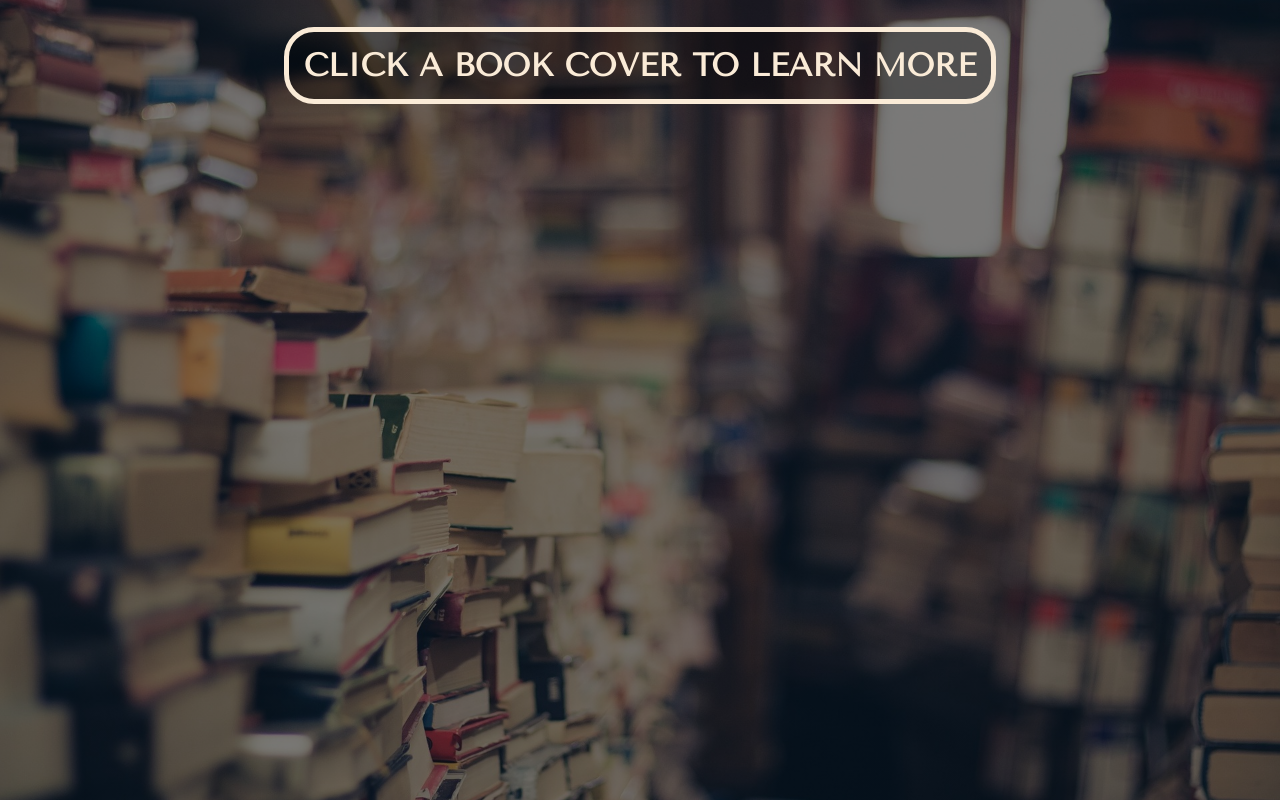
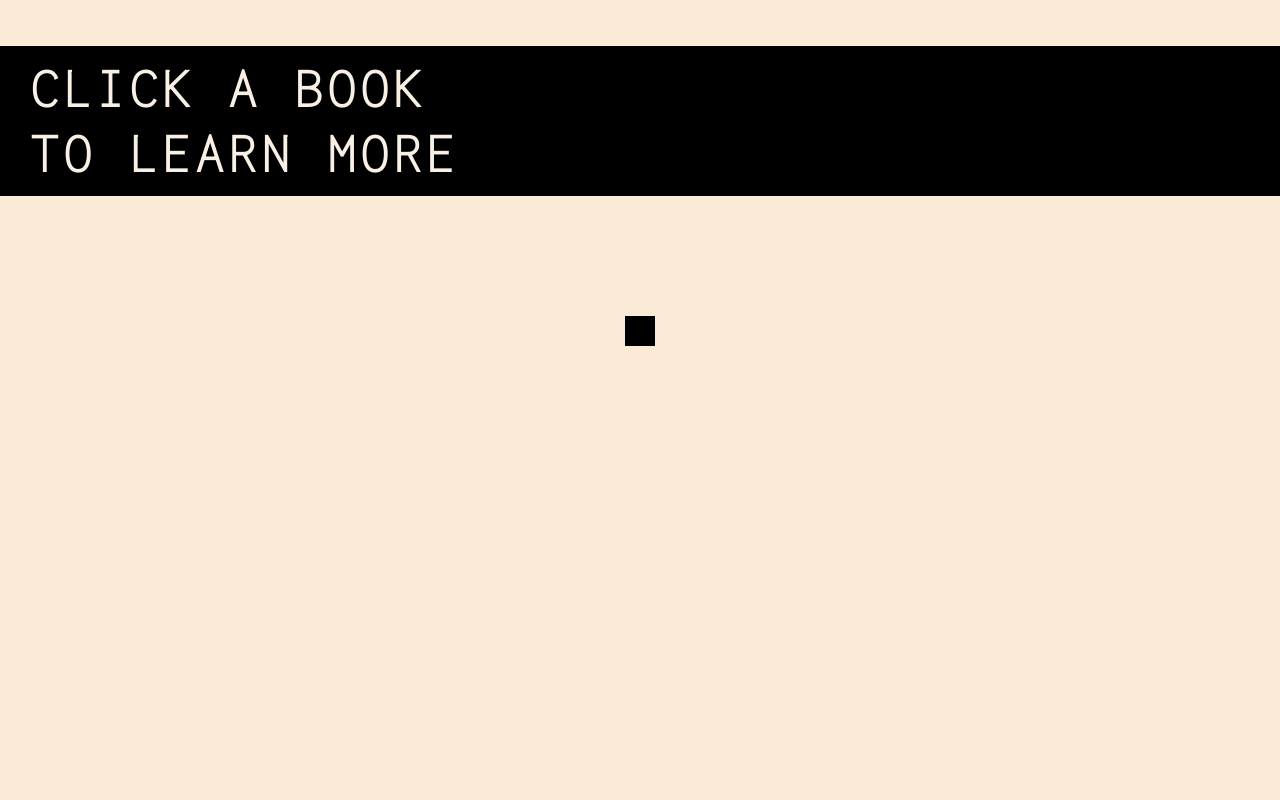
Before and after one commit to kathrynzaro/book-list-detail-supabase, a plain HTML site: page index.html in a window 1280 px wide. Drawn offline with nearby package versions, Linux system fonts and the light colour scheme; no server answers; a web font is replaced by a local one.

Commit message:
added more books to my list and styling

```diff
--- a/books/book.css
+++ b/books/book.css
@@ -4,24 +4,60 @@ body {
     background-size: cover;
     background-position: center;
     background-attachment: fixed;
-    font-family: 'Tenor Sans', sans-serif;
+    font-family: 'Inconsolata', monospace;
+    margin: 0;
+}
+
+#book-detail-container {
     display: flex;
     flex-direction: column;
     align-items: center;
+
 }
 
 .book-detail {
     width: 50%;
-    height: 50%;
     text-align: center;
-    background-color: rgba(0, 0, 0, 0.487);
-    padding: 40px;
-    border-radius: 40px;
-    border: 5px solid antiquewhite;
+    background-color: rgba(0, 0, 0, 0.536);
     color: antiquewhite;
-
+    display: flex;
+    flex-direction: column;
+    align-items: center;
+    margin-bottom: 200px;
+    padding: 50px;
 }
 
 img {
-    width: 200px;
+    max-width: 300px;
+    margin: 40px;
+    box-shadow: 1px 1px 8px 10px #858383d8;
 }
+
+a {
+    background-color: white;
+    font-size: 1.2rem;
+    text-decoration: none;
+    margin: 50px;
+    padding: 10px;
+    color: black;
+    opacity: .5;
+}
+
+a:hover {
+    opacity: 1;
+}
+
+h1 {
+    font-size: 2.5rem;
+    text-transform: uppercase;
+    letter-spacing: 5px;
+    max-width: 700px;
+    margin: 0;
+}
+
+p {
+    font-size: 1.4rem;
+    max-width: 700px;
+    letter-spacing: 3px;
+    margin: 0;
+}
--- a/index.html
+++ b/index.html
@@ -24,7 +24,7 @@
     </header> -->
     <main>
         <section class="main-section">
-            <h1>Click a book cover to learn more</h1>
+            <h1>Click a book <br> to learn more</h1>
             <div id="books">
             </div>
         </section>
--- a/styles/home.css
+++ b/styles/home.css
@@ -1,11 +1,12 @@
 /* add home page styles here */
 body {
-    background: linear-gradient( rgba(0, 0, 0, 0.5), rgba(0, 0, 0, 0.5) ), url('../assets/bookss.jpg');
+    /* background: linear-gradient( rgba(0, 0, 0, 0.5), rgba(0, 0, 0, 0.5) ), url('../assets/bookss.jpg'); */
     background-repeat: no-repeat;
     background-size: cover;
     background-position: center;
     background-attachment: fixed;
-    font-family: 'Tenor Sans', sans-serif;
+    font-family: 'Inconsolata', monospace;
+    background-color: antiquewhite;
 }
 
 .main-section {
@@ -15,36 +16,41 @@ body {
 }
 
 #books {
-    border-radius: 20px;
+    width: fit-content;
+    margin: 120px;
     display: flex;
     flex-direction: row;
     flex-wrap: wrap;
-    padding: 25px;
-    justify-content: space-evenly;
+    padding: 15px;
+    justify-content: center;
+    align-items: center;
+    /* background-color: rgba(250, 235, 215, 0.329); */
+    background-color: black;
+
 }
 
 .book {
-    width: 100%;
-    /* border-radius: 15px; */
-    margin: 20px;
-    /* color: white; */
-    max-width: 200px;
-    min-width: 150px;
+    padding: 15px;
+    max-width: 150px;
+    min-width: 100px;
 }
 
 h1 {
-    font-size: 2rem;
+    font-size: 3.5rem;
     text-transform: uppercase;
-    background-color: rgba(0, 0, 0, 0.334);
-    color: antiquewhite;
-    padding: 15px;
-    border-radius: 30px;
-    border: 5px solid antiquewhite;
+    /* background-color: rgba(0, 0, 0, 0.572); */
+    color: rgb(249, 240, 229);
+    background-color: black;
+    padding: 10px 30px;
+    width: 100%;
+    line-height: 65px;
+    letter-spacing: 5px;
+    margin-bottom: 0;
 }
 
 img {
     width: 100%;
-    /* border-radius: 10px; */
+    box-shadow: 1px 1px 8px 3px #c2c1c1e4;
 }
 
 a:hover {
```
Also changed, not shown: books/index.html (+1 -1 lines), assets/bridge.jpg (added), assets/dream.jpg (added), assets/edinburgh.jpg (added), assets/gatsby.jpg (added), assets/hobbit.jpg (added), assets/house.jpg (added), assets/lies.jpg (added), assets/priory.jpg (added), assets/water.jpg (added).
